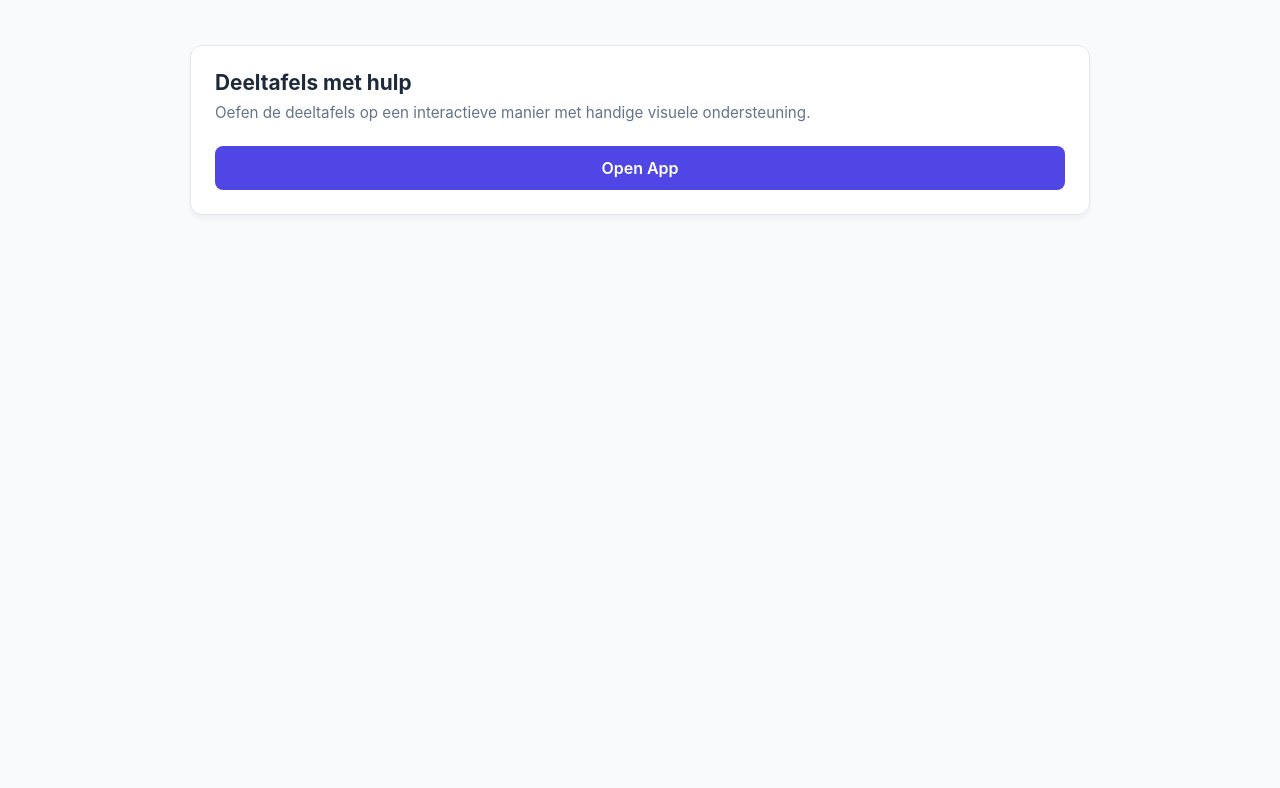
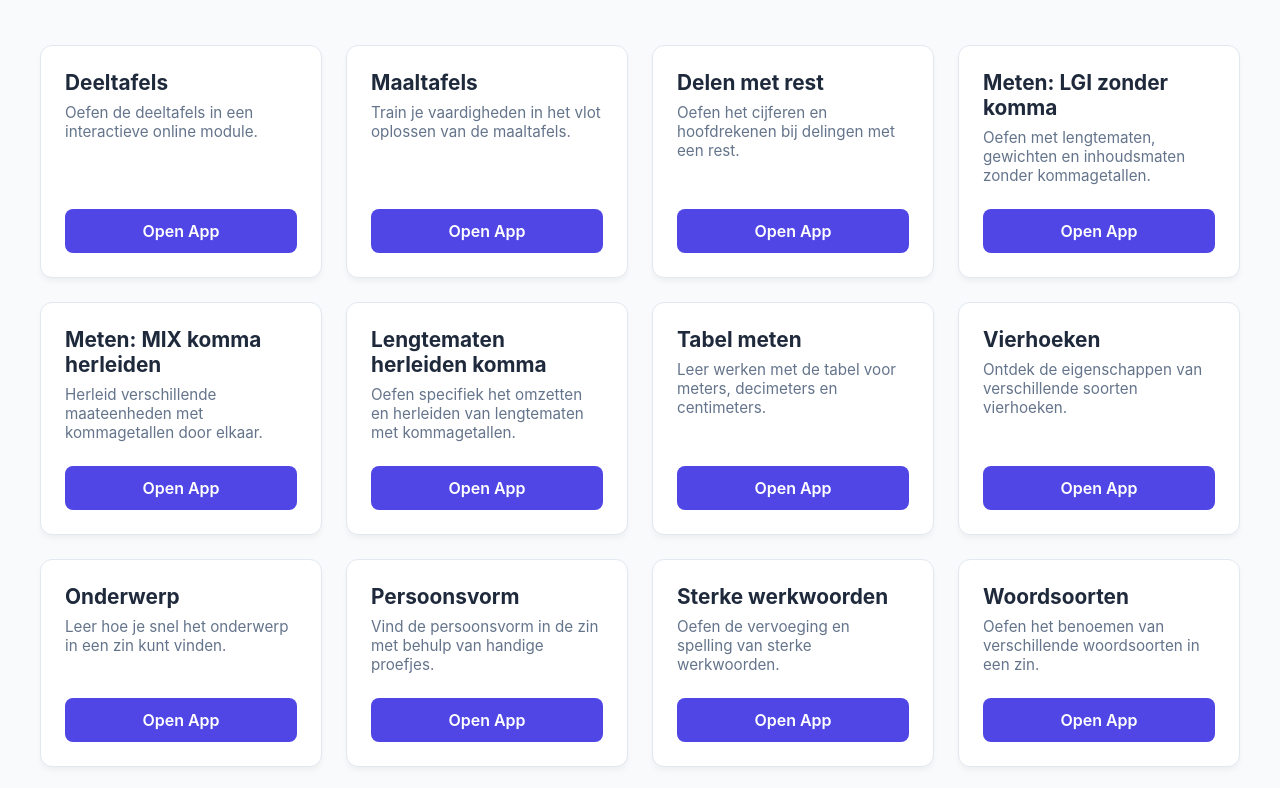
Before and after one commit to Hendrik100361/Meester-Hendrik, a plain HTML site: page index.html in a window 1280 px wide. Shown: the part 140-928 px from the top of the page. Before the commit the page ends 800 px from the top, so only its background shows below. Drawn offline with Linux system fonts and the light colour scheme.

Commit message:
Update index.html

```diff
--- a/index.html
+++ b/index.html
@@ -48,7 +48,7 @@
             grid-template-columns: repeat(auto-fit, minmax(280px, 1fr));
             gap: 1.5rem;
             width: 100%;
-            max-width: 900px;
+            max-width: 1200px;
         }
 
         .card {
@@ -76,6 +76,7 @@
         .card p {
             font-size: 0.95rem;
             margin-bottom: 1.5rem;
+            color: var(--text-light);
             flex-grow: 1;
         }
 
@@ -105,25 +106,113 @@
 
     <main class="grid">
 
-        <!-- KAART 1: DEELTAFELS -->
+        <!-- REKENEN / TAFELS -->
         <section class="card">
             <div>
-                <h2>Deeltafels met hulp</h2>
-                <p>Oefen de deeltafels op een interactieve manier met handige visuele ondersteuning.</p>
+                <h2>Deeltafels</h2>
+                <p>Oefen de deeltafels in een interactieve online module.</p>
             </div>
-            <a href="deeltafels/" class="btn">Open App</a>
+            <a href="Deeltafels/" class="btn">Open App</a>
         </section>
 
-        <!-- SPREEKWOORDELIJKE "NIEUWE APP" (Kopieer dit blok als je een nieuwe app toevoegt) -->
-        <!--
         <section class="card">
             <div>
-                <h2>Tafels Oefenen</h2>
-                <p>Invoerbeschrijving van je tweede app hier.</p>
+                <h2>Maaltafels</h2>
+                <p>Train je vaardigheden in het vlot oplossen van de maaltafels.</p>
             </div>
-            <a href="tafels-oefenen/" class="btn">Open App</a>
+            <a href="Maaltafels/" class="btn">Open App</a>
         </section>
-        -->
+
+        <section class="card">
+            <div>
+                <h2>Delen met rest</h2>
+                <p>Oefen het cijferen en hoofdrekenen bij delingen met een rest.</p>
+            </div>
+            <a href="Delen met rest/" class="btn">Open App</a>
+        </section>
+
+        <!-- REKENEN / METEN & MEETKUNDE -->
+        <section class="card">
+            <div>
+                <h2>Meten: LGI zonder komma</h2>
+                <p>Oefen met lengtematen, gewichten en inhoudsmaten zonder kommagetallen.</p>
+            </div>
+            <a href="Meten LGI zonder komma/" class="btn">Open App</a>
+        </section>
+
+        <section class="card">
+            <div>
+                <h2>Meten: MIX komma herleiden</h2>
+                <p>Herleid verschillende maateenheden met kommagetallen door elkaar.</p>
+            </div>
+            <a href="Meten MIX komma herleiden/" class="btn">Open App</a>
+        </section>
+
+        <section class="card">
+            <div>
+                <h2>Lengtematen herleiden komma</h2>
+                <p>Oefen specifiek het omzetten en herleiden van lengtematen met kommagetallen.</p>
+            </div>
+            <a href="Lengtematen herleiden komma/" class="btn">Open App</a>
+        </section>
+
+        <section class="card">
+            <div>
+                <h2>Tabel meten</h2>
+                <p>Leer werken met de tabel voor meters, decimeters en centimeters.</p>
+            </div>
+            <a href="Tabel meten/" class="btn">Open App</a>
+        </section>
+
+        <section class="card">
+            <div>
+                <h2>Vierhoeken</h2>
+                <p>Ontdek de eigenschappen van verschillende soorten vierhoeken.</p>
+            </div>
+            <a href="Vierhoeken/" class="btn">Open App</a>
+        </section>
+
+        <!-- TAAL & SPELLING -->
+        <section class="card">
+            <div>
+                <h2>Onderwerp</h2>
+                <p>Leer hoe je snel het onderwerp in een zin kunt vinden.</p>
+            </div>
+            <a href="Onderwerp/" class="btn">Open App</a>
+        </section>
+
+        <section class="card">
+            <div>
+                <h2>Persoonsvorm</h2>
+                <p>Vind de persoonsvorm in de zin met behulp van handige proefjes.</p>
+            </div>
+            <a href="Persoonsvorm/" class="btn">Open App</a>
+        </section>
+
+        <section class="card">
+            <div>
+                <h2>Sterke werkwoorden</h2>
+                <p>Oefen de vervoeging en spelling van sterke werkwoorden.</p>
+            </div>
+            <a href="Sterke werkwoorden/" class="btn">Open App</a>
+        </section>
+
+        <section class="card">
+            <div>
+                <h2>Woordsoorten</h2>
+                <p>Oefen het benoemen van verschillende woordsoorten in een zin.</p>
+            </div>
+            <a href="Woordsoorten/" class="btn">Open App</a>
+        </section>
+
+        <!-- OVERIG -->
+        <section class="card">
+            <div>
+                <h2>Het skelet</h2>
+                <p>Leer de namen van de belangrijkste botten in het menselijk lichaam.</p>
+            </div>
+            <a href="Het skelet/" class="btn">Open App</a>
+        </section>
 
     </main>
 
```
